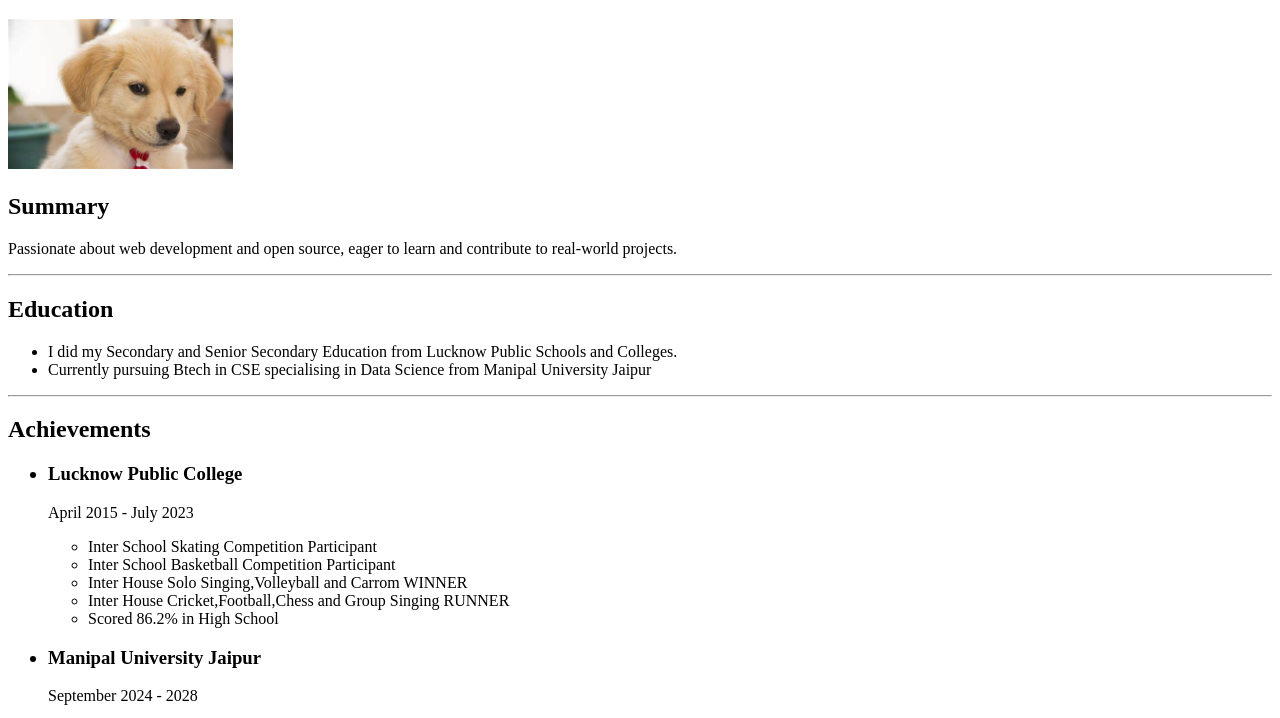
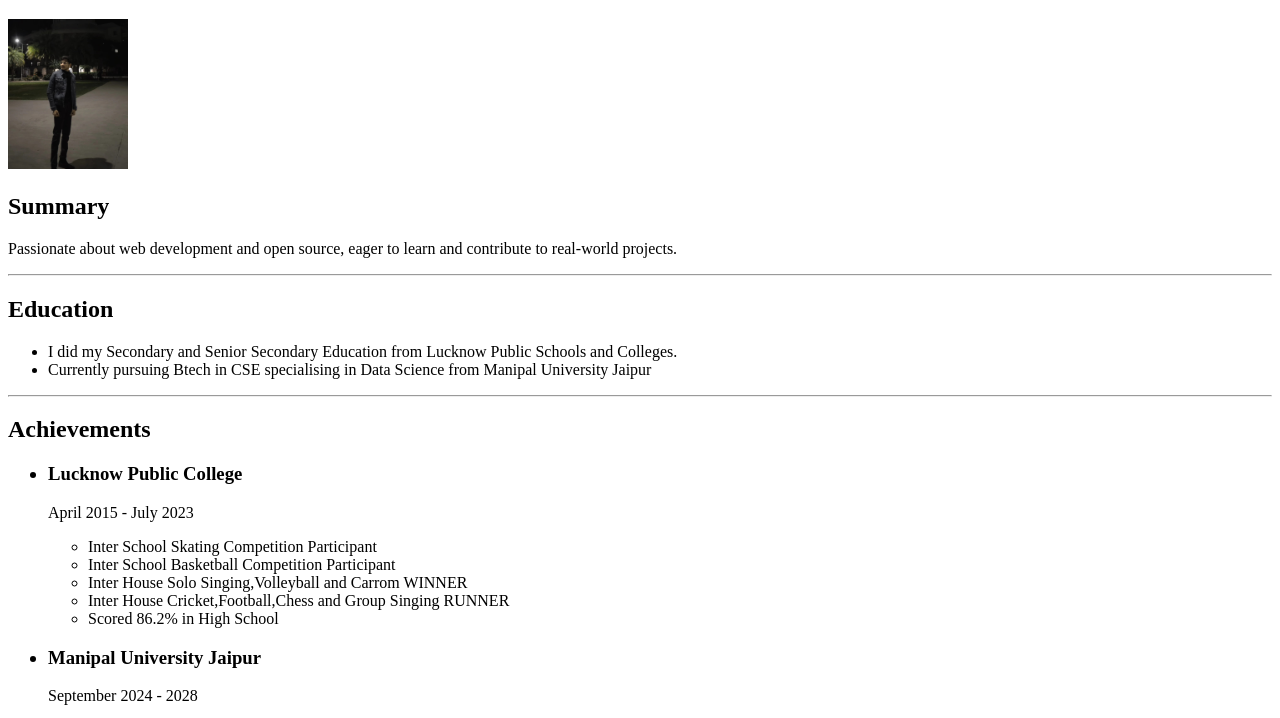
Before and after one commit to utkarshp2829/My-Resume, a plain HTML site: page index.html in a window 1280 px wide. Shown: the part 61-779 px from the top of the page. Drawn offline with Linux system fonts and the light colour scheme.

Commit message:
Trigger rebuild to update photo

```diff
--- a/index.html
+++ b/index.html
@@ -7,7 +7,7 @@
 </head>
 <body>
     <h1>Utkarsh Pal</h1>
-    <img src="./dog.png" alt="My photograph" height="150"/>
+    <img src="./DP.jpeg" alt="My photograph" height="150"/>
     <h2>Summary</h2>
     <p>Passionate about web development and open source, eager to learn and contribute to real-world projects.</p>
     <hr />
@@ -48,6 +48,7 @@
             <li>Reactjs(ongoing)</li>
         </ul>
         <li>DSA</li>
+
         <ul>
             <li>C++</li>
         </ul>
```
Also changed, not shown: DP.jpeg (added), dog.png (deleted).
